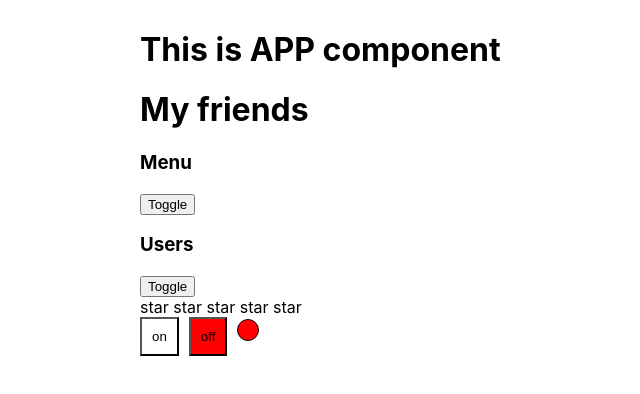
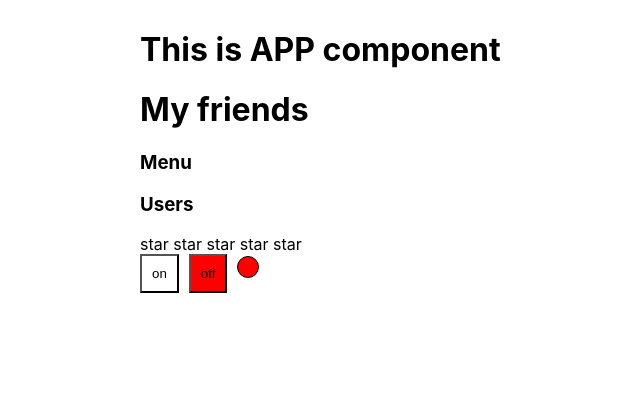
Before and after one commit to Patosha/kabzda-kak-prosto, a React (Create React App) app: page / in a window 1280 px wide. Shown: the top 394 px of the page, without its empty margins (200-840 px from the left). Built offline with nearby package versions, Linux system fonts and the light colour scheme.

Commit message:
feat: add callback component UncontrolledAccordion

```diff
--- a/src/components/Accordion/Rating/UncontrolledAccordion/UncontrolledAccordion.tsx
+++ b/src/components/Accordion/Rating/UncontrolledAccordion/UncontrolledAccordion.tsx
@@ -10,11 +10,9 @@ export const UncontrolledAccordion = (props: UncontrolledAccordionPropsType) =>
 
     return (
         <div>
-            <AccordionTitle title={props.titleValue}/>
-
-            <button onClick={()=>{setCollapsed(!collapsed)}}>
-                Toggle
-            </button>
+            <AccordionTitle title={props.titleValue} callBack={() => {
+                setCollapsed(!collapsed)
+            }}/>
 
             {collapsed && <AccordionBody/>}
         </div>
@@ -23,13 +21,15 @@ export const UncontrolledAccordion = (props: UncontrolledAccordionPropsType) =>
 
 type AccordionTitlePropsType = {
     title: string
-
+    callBack: () => void
 }
 
 export const AccordionTitle = (props: AccordionTitlePropsType) => {
     return (
         <div>
-            <h3>
+            <h3 onClick={() => {
+                props.callBack()
+            }}>
                 {props.title}
             </h3>
         </div>
```
